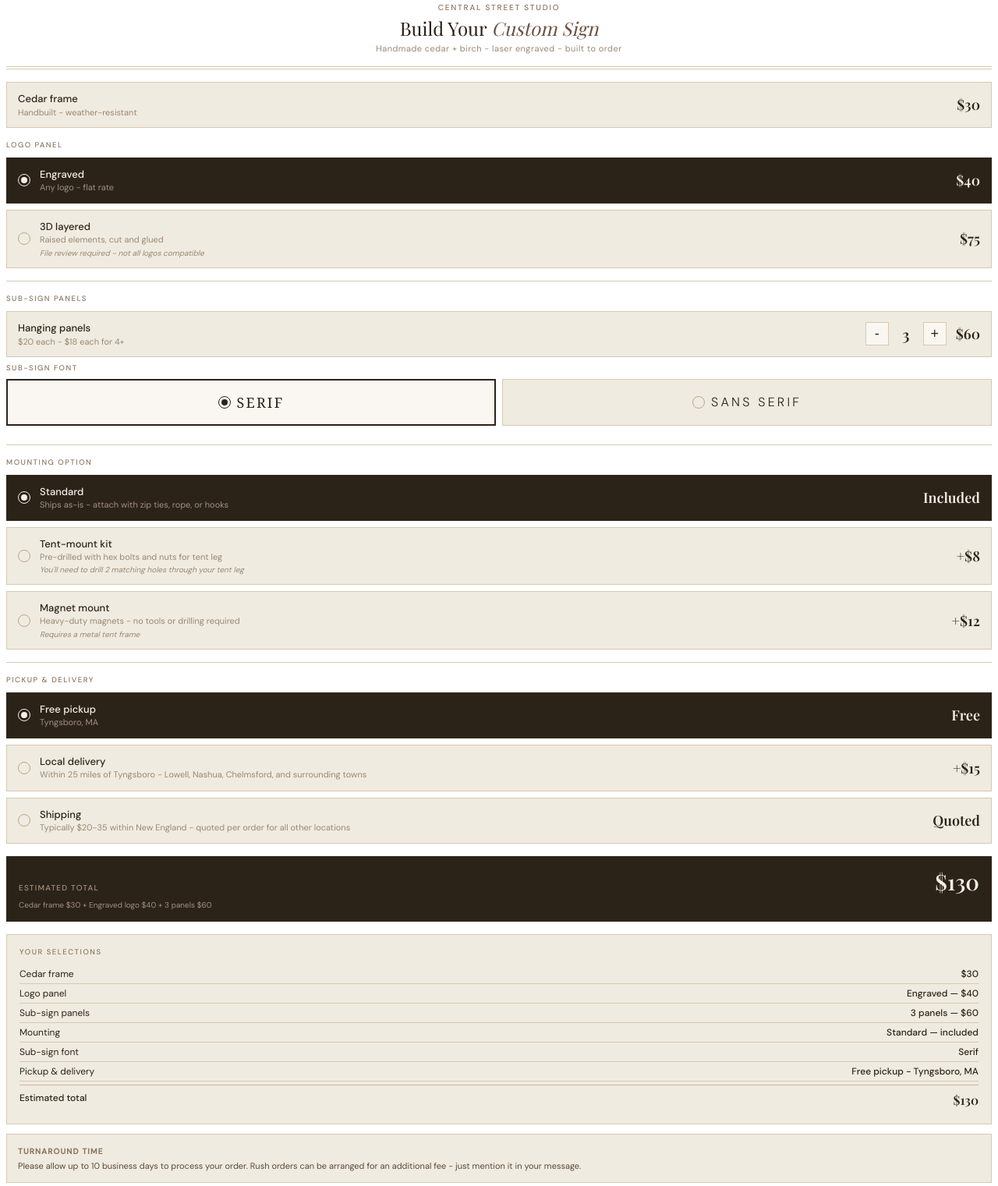
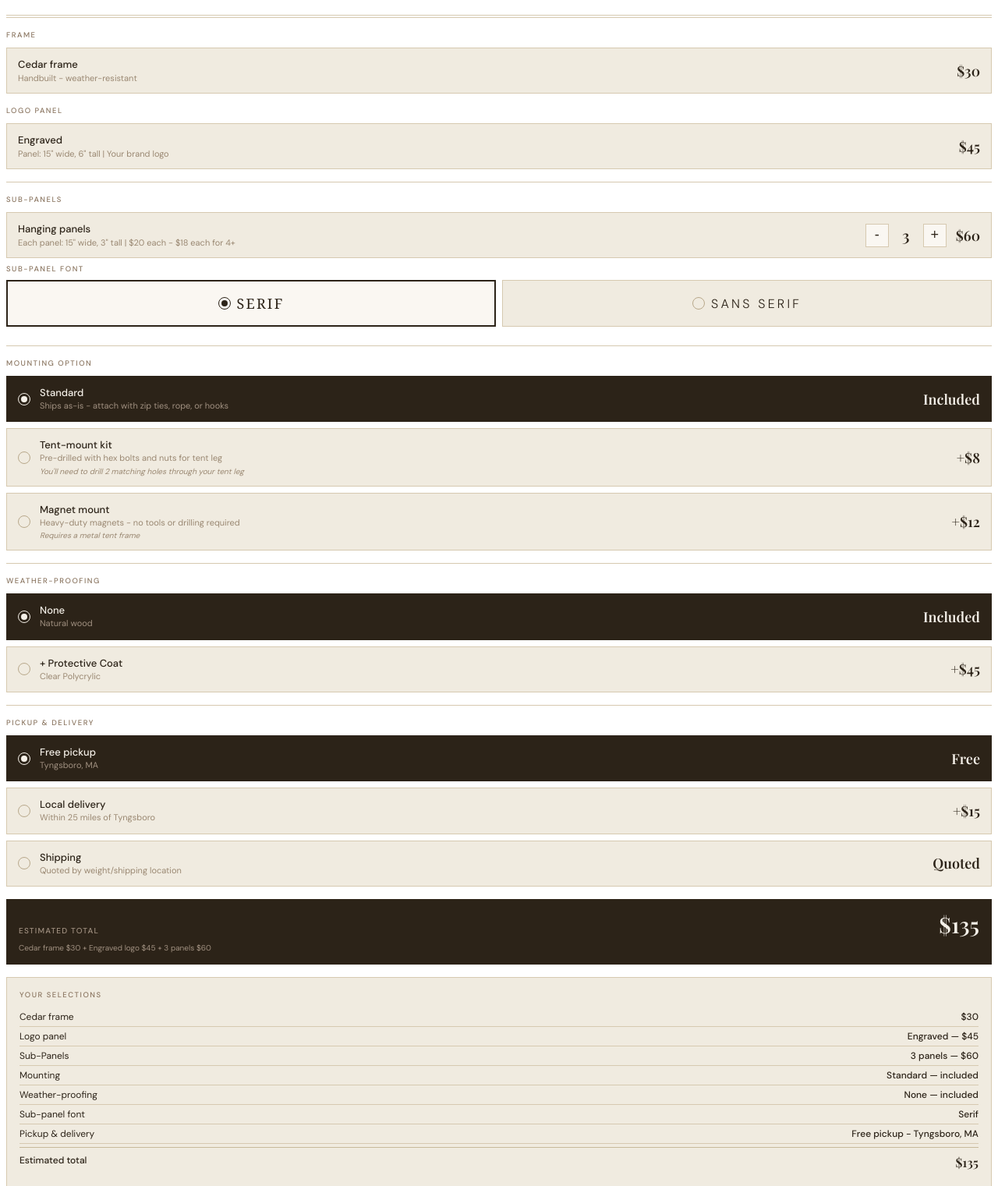
Before and after one commit to centralstreetstudio/css-sign-quote, a plain HTML site: page index.html in a window 1280 px wide. Shown: the part 5-1526 px from the top of the page at 78% size. Drawn offline with nearby package versions, Linux system fonts and the light colour scheme; a web font is replaced by a local one.

Commit message:
Update index.html

```diff
--- a/index.html
+++ b/index.html
@@ -110,13 +110,11 @@
 <body>
 <div class="wrap">
 
-  <p class="eyebrow">Central Street Studio</p>
-  <h1 class="title">Build Your <em>Custom Sign</em></h1>
-  <p class="subtitle">Handmade cedar + birch - laser engraved - built to order</p>
-
   <div class="rule-double"></div>
 
   <!-- Frame -->
+  <p class="section-label">Frame</p>
+
   <div style="background:#f0ebe0; border:1.5px solid #d6c9b0; padding:12px 14px; display:flex; justify-content:space-between; align-items:center; margin-bottom:16px;">
     <div>
       <p style="font-size:13px; font-weight:500; color:#2c2318; margin-bottom:2px;">Cedar frame</p>
@@ -128,37 +126,22 @@
   <!-- Logo Panel -->
   <p class="section-label">Logo panel</p>
 
-  <div class="choice selected" data-group="logo" data-price="40" data-label="Engraved" onclick="selectChoice(this)">
-    <div class="choice-left">
-      <div class="choice-radio"></div>
-      <div class="choice-text">
-        <p class="choice-name">Engraved</p>
-        <p class="choice-desc">Any logo - flat rate</p>
-      </div>
+  <div style="background:#f0ebe0; border:1.5px solid #d6c9b0; padding:12px 14px; display:flex; justify-content:space-between; align-items:center; margin-bottom:16px;">
+    <div>
+      <p style="font-size:13px; font-weight:500; color:#2c2318; margin-bottom:2px;">Engraved</p>
+      <p style="font-size:11px; color:#9a8872;">Panel: 15" wide, 6" tall | Your brand logo</p>
     </div>
-    <span class="choice-price">$40</span>
-  </div>
-
-  <div class="choice" data-group="logo" data-price="75" data-label="3D layered" onclick="selectChoice(this)">
-    <div class="choice-left">
-      <div class="choice-radio"></div>
-      <div class="choice-text">
-        <p class="choice-name">3D layered</p>
-        <p class="choice-desc">Raised elements, cut and glued</p>
-        <p class="choice-note">File review required - not all logos compatible</p>
-      </div>
-    </div>
-    <span class="choice-price">$75</span>
+    <span style="font-family:'Playfair Display',serif; font-size:18px; font-weight:600; color:#2c2318;">$45</span>
   </div>
 
   <div class="rule"></div>
 
   <!-- Sub-signs -->
-  <p class="section-label">Sub-sign panels</p>
+  <p class="section-label">Sub-Panels</p>
   <div class="counter-row">
     <div>
       <p class="counter-label">Hanging panels <span id="bundleTag" class="bundle-tag hidden">bundle rate</span></p>
-      <p class="counter-note" id="panelNote">$20 each - $18 each for 4+</p>
+      <p class="counter-note" id="panelNote">Each panel: 15" wide, 3" tall  |  $20 each - $18 each for 4+</p>
     </div>
     <div class="counter-controls">
       <button class="counter-btn" onclick="changeCount(-1)">-</button>
@@ -169,7 +152,7 @@
   </div>
 
   <div style="margin-top: 8px;">
-    <p class="section-label" style="margin-bottom: 8px;">Sub-sign font</p>
+    <p class="section-label" style="margin-bottom: 8px;">Sub-panel font</p>
     <div style="display:grid; grid-template-columns:1fr 1fr; gap:8px;">
       <div class="choice selected" data-group="font" data-label="Serif" onclick="selectChoice(this)" style="justify-content:center; padding: 16px 14px;">
         <div class="choice-left" style="justify-content:center; gap:8px;">
@@ -226,6 +209,33 @@
     <span class="choice-price">+$12</span>
   </div>
 
+  <div class="rule"></div>
+
+  <!-- Weather-proofing -->
+  <p class="section-label">Weather-proofing</p>
+
+  <div class="choice selected" data-group="weatherproof" data-price="0" data-label="None" onclick="selectChoice(this)">
+    <div class="choice-left">
+      <div class="choice-radio"></div>
+      <div class="choice-text">
+        <p class="choice-name">None</p>
+        <p class="choice-desc">Natural wood</p>
+      </div>
+    </div>
+    <span class="choice-price">Included</span>
+  </div>
+
+  <div class="choice" data-group="weatherproof" data-price="45" data-label="+ Protective Coat" onclick="selectChoice(this)">
+    <div class="choice-left">
+      <div class="choice-radio"></div>
+      <div class="choice-text">
+        <p class="choice-name">+ Protective Coat</p>
+        <p class="choice-desc">Clear Polycrylic</p>
+      </div>
+    </div>
+    <span class="choice-price">+$45</span>
+  </div>
+
   <!-- Shipping -->
   <div class="rule"></div>
   <p class="section-label">Pickup & delivery</p>
@@ -246,7 +256,7 @@
       <div class="choice-radio"></div>
       <div class="choice-text">
         <p class="choice-name">Local delivery</p>
-        <p class="choice-desc">Within 25 miles of Tyngsboro - Lowell, Nashua, Chelmsford, and surrounding towns</p>
+        <p class="choice-desc">Within 25 miles of Tyngsboro</p>
       </div>
     </div>
     <span class="choice-price">+$15</span>
@@ -257,7 +267,7 @@
       <div class="choice-radio"></div>
       <div class="choice-text">
         <p class="choice-name">Shipping</p>
-        <p class="choice-desc">Typically $20-35 within New England - quoted per order for all other locations</p>
+        <p class="choice-desc">Quoted by weight/shipping location</p>
       </div>
     </div>
     <span class="choice-price">Quoted</span>
@@ -267,23 +277,24 @@
   <div class="total-bar">
     <div class="total-top">
       <span class="total-label-text">Estimated total</span>
-      <span class="total-amount" id="totalAmount">$130</span>
+      <span class="total-amount" id="totalAmount">$135</span>
     </div>
-    <p class="total-breakdown" id="totalBreakdown">Cedar frame $30 + Engraved logo $40 + 3 panels $60</p>
+    <p class="total-breakdown" id="totalBreakdown">Cedar frame $30 + Engraved logo $45 + 3 panels $60</p>
   </div>
 
   <!-- Summary + CTA -->
   <div class="summary-box">
     <p class="summary-title">Your selections</p>
     <div class="summary-line"><span>Cedar frame</span><span>$30</span></div>
-    <div class="summary-line"><span>Logo panel</span><span id="summaryLogo">Engraved — $40</span></div>
-    <div class="summary-line"><span>Sub-sign panels</span><span id="summaryPanels">3 panels — $60</span></div>
+    <div class="summary-line"><span>Logo panel</span><span id="summaryLogo">Engraved — $45</span></div>
+    <div class="summary-line"><span>Sub-Panels</span><span id="summaryPanels">3 panels — $60</span></div>
     <div class="summary-line"><span>Mounting</span><span id="summaryMount">Standard — included</span></div>
-    <div class="summary-line"><span>Sub-sign font</span><span id="summaryFont">Serif</span></div>
+    <div class="summary-line"><span>Weather-proofing</span><span id="summaryWeatherproof">Standard — included</span></div>
+    <div class="summary-line"><span>Sub-panel font</span><span id="summaryFont">Serif</span></div>
     <div class="summary-line"><span>Pickup & delivery</span><span id="summaryShipping">Free pickup</span></div>
     <div class="summary-line" style="padding-top:8px; margin-top:4px; border-top: 1px solid #c8b99a; border-bottom:none;">
       <span style="font-weight:500;">Estimated total</span>
-      <span id="summaryTotal" style="font-family:'Playfair Display',serif; font-size:16px; font-weight:600;">$130</span>
+      <span id="summaryTotal" style="font-family:'Playfair Display',serif; font-size:16px; font-weight:600;">$135</span>
     </div>
   </div>
 
@@ -304,9 +315,10 @@
 
 <script>
   const FRAME = 30;
-  let logoPrice = 40, logoLabel = 'Engraved';
+  const logoPrice = 45, logoLabel = 'Engraved';
   let panelCount = 3;
   let mountPrice = 0, mountLabel = 'Standard mounting';
+  let weatherproofPrice = 0, weatherproofLabel = 'None';
   let fontLabel = 'Serif';
   let shippingLabel = 'Free pickup - Tyngsboro, MA';
 
@@ -314,8 +326,8 @@
     const group = el.dataset.group;
     document.querySelectorAll(`.choice[data-group="${group}"]`).forEach(c => c.classList.remove('selected'));
     el.classList.add('selected');
-    if (group === 'logo') { logoPrice = parseInt(el.dataset.price); logoLabel = el.dataset.label; }
-    else if (group === 'mount') { mountPrice = parseInt(el.dataset.price); mountLabel = el.dataset.label; }
+    if (group === 'mount') { mountPrice = parseInt(el.dataset.price); mountLabel = el.dataset.label; }
+    else if (group === 'weatherproof') { weatherproofPrice = parseInt(el.dataset.price); weatherproofLabel = el.dataset.label; }
     else if (group === 'font') { fontLabel = el.dataset.label; }
     else if (group === 'shipping') { shippingLabel = el.dataset.label; }
     updateTotal();
@@ -326,7 +338,7 @@
     document.getElementById('panelCount').textContent = panelCount;
     const rate = panelCount >= 4 ? 18 : 20;
     document.getElementById('panelTotal').textContent = '$' + (panelCount * rate);
-    document.getElementById('panelNote').textContent = panelCount >= 4 ? '$18 each (bundle rate)' : '$20 each - $18 each for 4+';
+    document.getElementById('panelNote').textContent = panelCount >= 4 ? 'Each panel: 15" wide, 3" tall  |  $18 each (bundle rate)' : 'Each panel: 15" wide, 3" tall  |  $20 each - $18 each for 4+';
     const tag = document.getElementById('bundleTag');
     panelCount >= 4 ? tag.classList.remove('hidden') : tag.classList.add('hidden');
     updateTotal();
@@ -335,19 +347,21 @@
   function updateTotal() {
     const rate = panelCount >= 4 ? 18 : 20;
     const panelTotal = panelCount * rate;
-    const total = FRAME + logoPrice + panelTotal + mountPrice;
+    const total = FRAME + logoPrice + panelTotal + mountPrice + weatherproofPrice;
 
     // Update total bar
     document.getElementById('totalAmount').textContent = '$' + total;
     let b = 'Cedar frame $30 + ' + logoLabel + ' logo $' + logoPrice;
     if (panelCount > 0) b += ' + ' + panelCount + ' panel' + (panelCount !== 1 ? 's' : '') + ' $' + panelTotal;
     if (mountPrice > 0) b += ' + ' + mountLabel;
+    if (weatherproofPrice > 0) b += ' + ' + weatherproofLabel;
     document.getElementById('totalBreakdown').textContent = b;
 
     // Update summary box
     document.getElementById('summaryLogo').textContent = logoLabel + ' — $' + logoPrice;
     document.getElementById('summaryPanels').textContent = panelCount + ' panel' + (panelCount !== 1 ? 's' : '') + ' — $' + panelTotal;
     document.getElementById('summaryMount').textContent = mountPrice > 0 ? mountLabel + ' — +$' + mountPrice : 'Standard — included';
+    document.getElementById('summaryWeatherproof').textContent = weatherproofPrice > 0 ? weatherproofLabel + ' — +$' + weatherproofPrice : 'None — included';
     document.getElementById('summaryFont').textContent = fontLabel;
     document.getElementById('summaryShipping').textContent = shippingLabel;
     document.getElementById('summaryTotal').textContent = '$' + total;
@@ -358,13 +372,14 @@
   function getMessageText() {
     const rate = panelCount >= 4 ? 18 : 20;
     const panelTotal = panelCount * rate;
-    const total = FRAME + logoPrice + panelTotal + mountPrice;
+    const total = FRAME + logoPrice + panelTotal + mountPrice + weatherproofPrice;
     return 'Hi Becca,\n\nI\'d like to move forward with a custom hanging sign. Here are my selections:\n\n' +
       '- Cedar frame: $30\n' +
       '- Logo panel: ' + logoLabel + ' ($' + logoPrice + ')\n' +
-      '- Sub-sign panels: ' + panelCount + ' panel' + (panelCount !== 1 ? 's' : '') + ' ($' + panelTotal + (panelCount >= 4 ? ' - bundle rate' : '') + ')\n' +
+      '- Sub-Panels: ' + panelCount + ' panel' + (panelCount !== 1 ? 's' : '') + ' ($' + panelTotal + (panelCount >= 4 ? ' - bundle rate' : '') + ')\n' +
       '- Mounting: ' + mountLabel + (mountPrice > 0 ? ' (+$' + mountPrice + ')' : ' (included)') + '\n' +
-      '- Sub-sign font: ' + fontLabel + '\n' +
+      '- Weather-proofing: ' + weatherproofLabel + (weatherproofPrice > 0 ? ' (+$' + weatherproofPrice + ')' : ' (included)') + '\n' +
+      '- Sub-panel font: ' + fontLabel + '\n' +
       '- Pickup & delivery: ' + shippingLabel + '\n' +
       '- Estimated total: $' + total + '\n\n' +
       'What each panel should say:\n[Please fill in]\n\n' +
```
